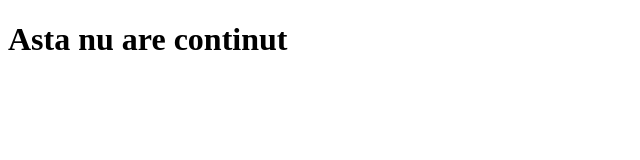
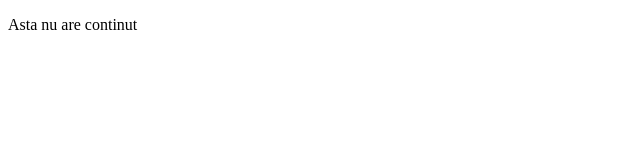
Before and after one commit to alexsincai/t9typer, a plain HTML site: page index2.html in a window 1280 px wide. Shown: the whole page, without its empty margins (0-640 px from the left). Drawn offline with Linux system fonts and the light colour scheme.

```diff
--- a/index2.html
+++ b/index2.html
@@ -6,6 +6,6 @@
     <title>Document</title>
   </head>
   <body>
-    <h1>Asta nu are continut</h1>
+    <p>Asta nu are continut</p>
   </body>
 </html>
```
